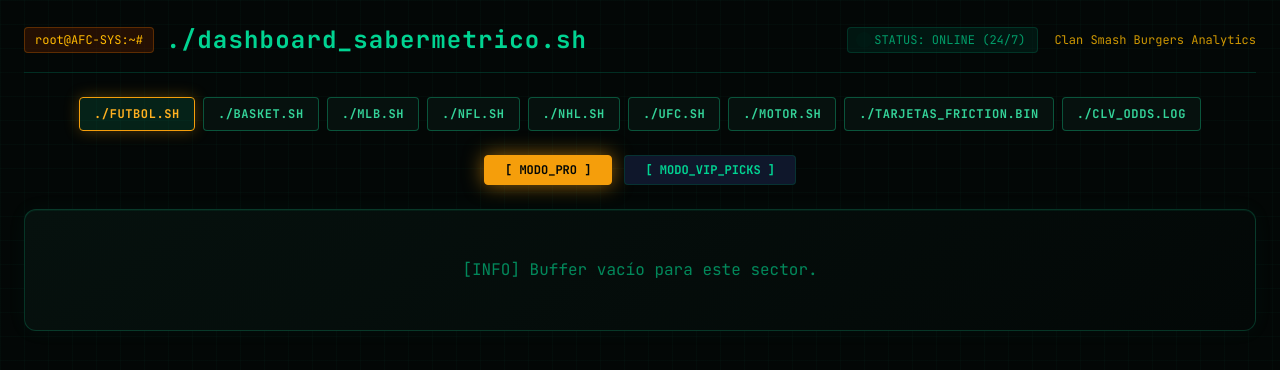
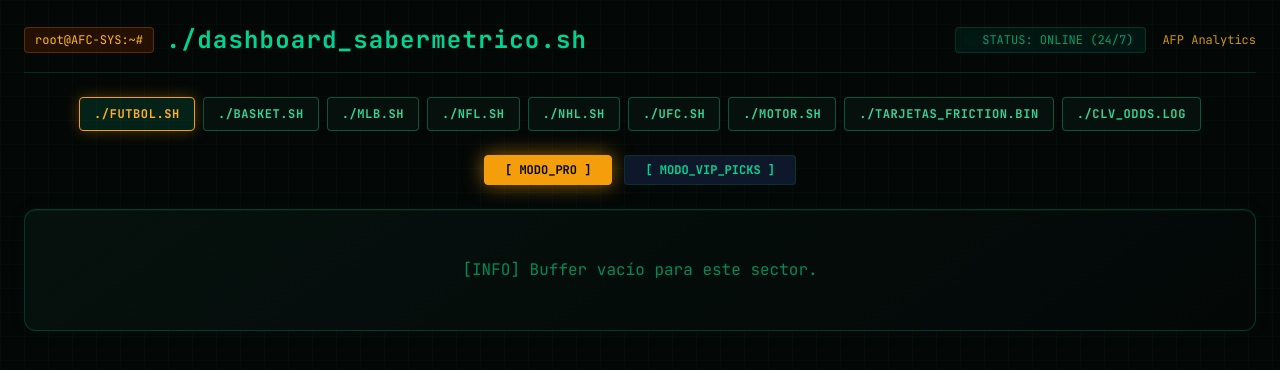
Before and after one commit to maitor9/bot-alertas-AFC, a Flask app: page / in a window 1280 px wide. Shown: the top 370 px of the page. Run offline with Flask 3, Linux system fonts and the light colour scheme; data that the repository does not hold is empty.

Commit message:
Update index.html

```diff
--- a/templates/index.html
+++ b/templates/index.html
@@ -3,7 +3,7 @@
 <head>
     <meta charset="UTF-8">
     <meta name="viewport" content="width=device-width, initial-scale=1.0">
-    <title>BOT_ALERTAS_AFC // Terminal Sabermétrico</title>
+    <title>BOT_ALERTAS_AFP // Terminal Sabermétrico</title>
     <script src="https://cdn.jsdelivr.net/npm/@tailwindcss/browser@4"></script>
     <style>
         @import url('https://fonts.googleapis.com/css2?family=JetBrains+Mono:wght@400;700;900&family=Inter:wght@400;600;800&display=swap');
@@ -97,7 +97,7 @@
                 <span class="w-2 h-2 rounded-full bg-emerald-400 animate-ping"></span>
                 STATUS: ONLINE (24/7)
             </span>
-            <span class="hidden sm:inline text-amber-400/80">Clan Smash Burgers Analytics</span>
+            <span class="hidden sm:inline text-amber-400/80">AFP Analytics</span>
         </div>
     </header>
 
```
